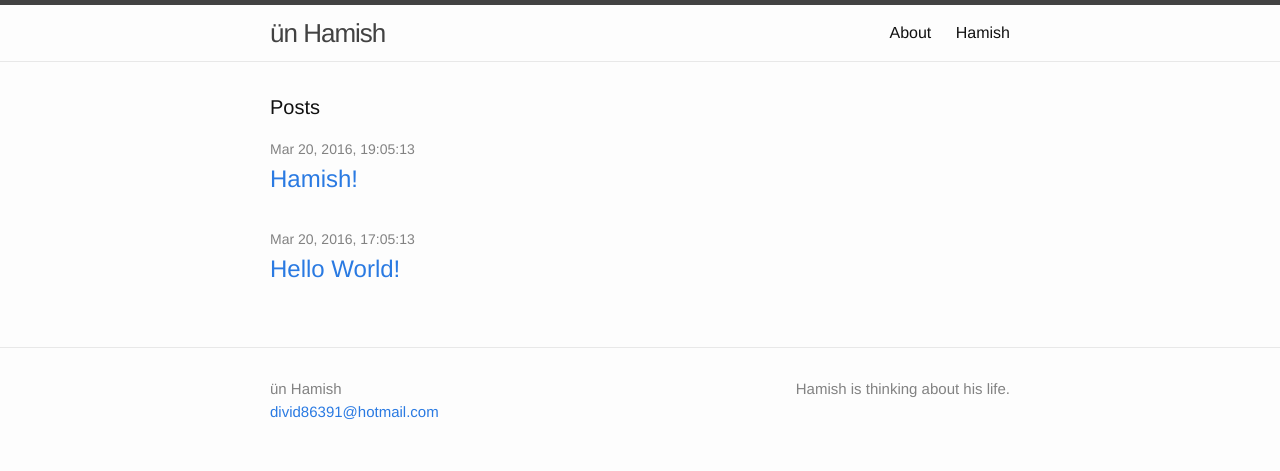
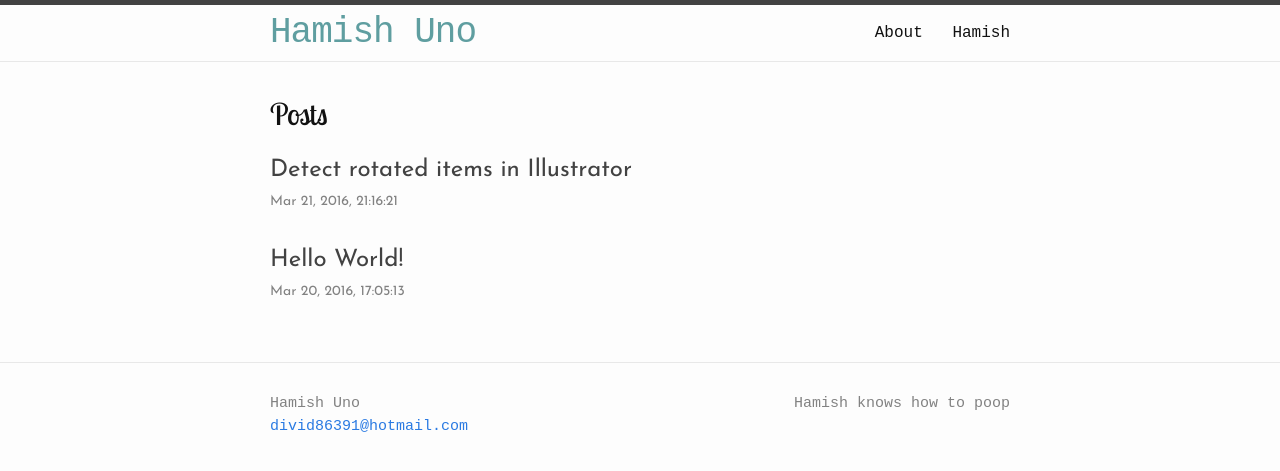
Before and after one commit to davidLiu1230/davidliunow, a Jekyll site: the page built from index.html, in a window 1280 px wide. Shown: the top 471 px of the page. Built offline with Jekyll 4.4.1, drawn with Linux system fonts in a browser that asks for light colours.

Commit message:
1.Introduced a shell script new to automate the new post creation 2.UI tweaks 3.First blog post!

```diff
--- a/_config.yml
+++ b/_config.yml
@@ -6,10 +6,10 @@
 # 'jekyll serve'. If you change this file, please restart the server process.
 
 # Site settings
-title: ün Hamish
+title: Hamish Uno
 email: divid86391@hotmail.com
 description: > # this means to ignore newlines until "baseurl:"
-  Hamish is thinking about his life.
+  Hamish knows how to poop
 baseurl: "" # the subpath of your site, e.g. /blog
 url: "http://www.davidliunow.com" # the base hostname & protocol for your site
 # twitter_username: ""
--- a/_includes/head.html
+++ b/_includes/head.html
@@ -1,4 +1,5 @@
 <head>
+  <link href='https://fonts.googleapis.com/css?family=Lobster+Two|Pacifico|Josefin+Sans:400,300' rel='stylesheet' type='text/css'>
   <meta charset="utf-8">
   <meta http-equiv="X-UA-Compatible" content="IE=edge">
   <meta name="viewport" content="width=device-width, initial-scale=1">
--- a/_posts/2016-03-22-welcome-to-jekyll.markdown
+++ b/_posts/2016-03-22-hello-world.markdown
@@ -4,5 +4,4 @@ title:  "Hello World!"
 date:   2016-03-20 10:05:13 -0700
 categories: hello world
 ---
-Hidden Gem Found! Come and claim!
 ![This is a gif](/assets/giphy.gif)
--- a/_sass/_base.scss
+++ b/_sass/_base.scss
@@ -94,13 +94,9 @@ a {
     color: $brand-color;
     text-decoration: none;
 
-    &:visited {
-        color: darken($brand-color, 15%);
-    }
-
     &:hover {
-        color: $text-color;
-        text-decoration: underline;
+        color: $grey-color;
+        text-decoration: none;
     }
 }
 
--- a/_sass/_layout.scss
+++ b/_sass/_layout.scss
@@ -1,3 +1,22 @@
+/**
+ * Fonts
+ */
+.site-header,
+.site-footer {
+    font-family: monospace;
+}
+
+.post-title,
+.post-content,
+.post-link-wrapper,
+.post-meta {
+    font-family: "Josefin Sans";
+}
+
+.page-heading {
+    font-family: "Lobster Two";
+}
+
 /**
  * Site header
  */
@@ -11,16 +30,17 @@
 }
 
 .site-title {
-    font-size: 26px;
+    font-size: 36px;
     font-weight: 300;
     line-height: 56px;
     letter-spacing: -1px;
     margin-bottom: 0;
     float: left;
+    color: cadetblue;
 
     &,
     &:visited {
-        color: $grey-color-dark;
+        color: cadetblue;
     }
 }
 
@@ -172,7 +192,7 @@
 }
 
 .page-heading {
-    font-size: 20px;
+    font-size: 30px;
 }
 
 .post-list {
@@ -192,6 +212,11 @@
 .post-link {
     display: block;
     font-size: 24px;
+    color: $grey-color-dark
+}
+
+.post-link-wrapper {
+    margin-bottom: 0px;
 }
 
 .post-excerpt {
--- a/index.html
+++ b/index.html
@@ -9,10 +9,10 @@ layout: default
   <ul class="post-list">
     {% for post in site.posts %}
       <li>
-        <span class="post-meta">{{ post.date | date: "%b %-d, %Y, %H:%M:%S" }}</span>
-        <h2>
+        <h2 class="post-link-wrapper">
           <a class="post-link" href="{{ post.url | prepend: site.baseurl }}">{{ post.title }}</a>
         </h2>
+        <span class="post-meta">{{ post.date | date: "%b %-d, %Y, %H:%M:%S" }}</span>
 <!--         <h3 class="post-excerpt">{{ post.excerpt }}</h3>
  -->      </li>
     {% endfor %}
```
Also changed, not shown: _posts/2016-03-20-hello-hamish.markdown (deleted, +0 -10 lines), _posts/2016-03-21-detect-rotated-items-in-Illustrator.markdown (added, +22 -0 lines), README.md, 1 other file.
